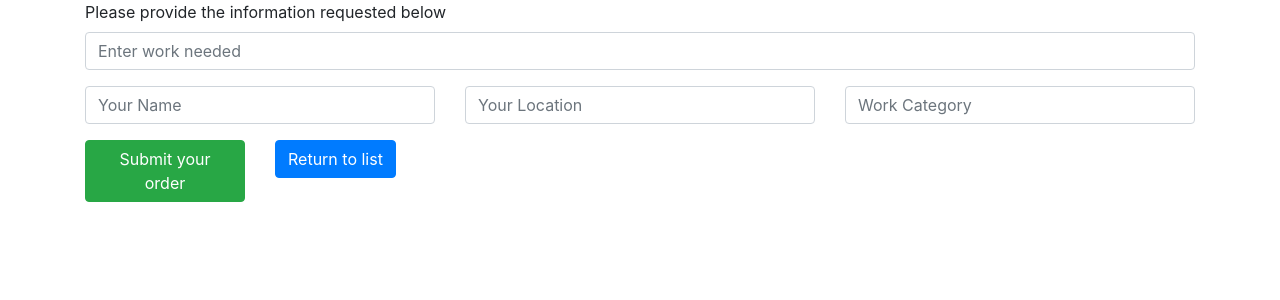
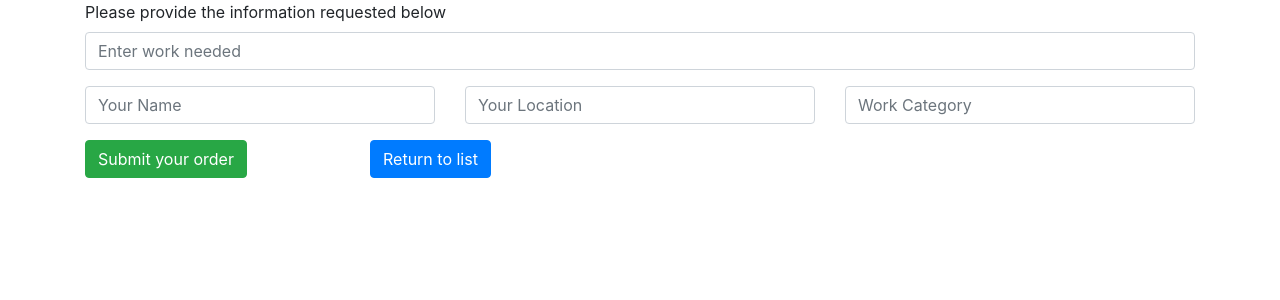
Before and after one commit to dlinnell2/wosystem, a React (Create React App) app in the folder client/: page /add in a window 1280 px wide. Shown: the top 300 px of the page. Built offline with nearby package versions, Linux system fonts and the light colour scheme.

Commit message:
adding linkbutton component to each page

```diff
--- a/client/src/components/WOLists/WOHeaders.js
+++ b/client/src/components/WOLists/WOHeaders.js
@@ -1,6 +1,7 @@
 import React from "react";
 import { BrowserRouter as Router, Route, Link } from "react-router-dom";
 import { Row, Col, Button } from "react-bootstrap";
+import { LinkButton } from "../General"
 import AddWO from "../../pages/AddWO"
 
 class WOHeaders extends React.Component {
@@ -24,9 +25,9 @@ class WOHeaders extends React.Component {
         return (
             <Row>
                 <Col>
-                    <Link to="/add">
-                        <Button variant="success" block>New</Button>
-                    </Link>
+                    <LinkButton to="/add" variant="success" block>
+                        New
+                    </LinkButton>
                 </Col>
                 {this.createHeaders()}
             </Row>
--- a/client/src/components/WOLists/WOItems.js
+++ b/client/src/components/WOLists/WOItems.js
@@ -1,6 +1,7 @@
 import React from "react";
 import { Row, Col, Button } from "react-bootstrap";
 import { BrowserRouter as Router, Route, Link } from "react-router-dom";
+import { LinkButton } from "../General"
 
 class WOItems extends React.Component {
 
@@ -21,7 +22,6 @@ class WOItems extends React.Component {
         let totalHours = parseFloat(0);
         order.laborHours.forEach((entry, index) => {
             totalHours += parseFloat(entry.hours)
-            console.log(totalHours)
         })
 
         order.laborHours = totalHours
@@ -52,9 +52,9 @@ class WOItems extends React.Component {
         return (
             <Row>
                 <Col>
-                    <Link to={"/detail/" + this.props.order._id}>
-                        <Button variant="outline-primary" block>Detail</Button>
-                    </Link>
+                    <LinkButton to={"/detail/" + this.props.order._id} variant="outline-primary" block>
+                        Detail
+                    </LinkButton>
                 </Col>
                 {this.createWOItems()}
             </Row>
--- a/client/src/pages/AddWO.js
+++ b/client/src/pages/AddWO.js
@@ -1,6 +1,7 @@
 import React, { Component } from "react";
 import API from "../utils/API";
 import { Container, Row, Col, Form, Button } from 'react-bootstrap'
+import { LinkButton } from "../components/General"
 
 class AddWO extends Component {
     state = {
@@ -98,11 +99,11 @@ class AddWO extends Component {
                         </Col>
                     </Row>
                     <Row>
-                        <Col sm={2}>
+                        <Col sm={3}>
                             <Button variant="success" onClick={this.addNewWO}>Submit your order</Button>
                         </Col>
                         <Col sm={2}>
-                            <Button variant="primary" href="/">Return to list</Button>
+                            <LinkButton variant="primary" to="/">Return to list</LinkButton>
                         </Col>
                         <Col sm={8}>
                             <h4>{this.state.status}</h4>
```
